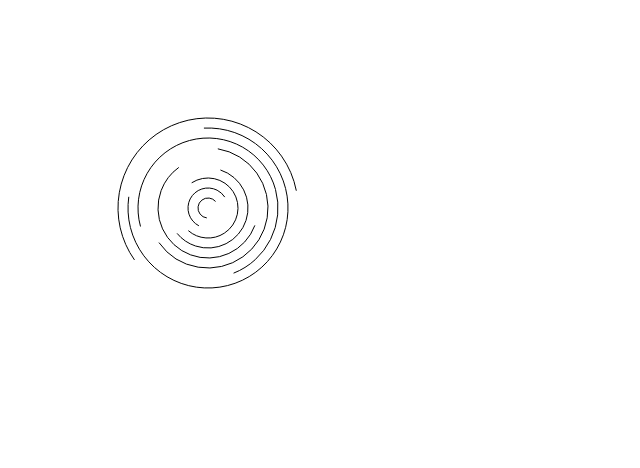
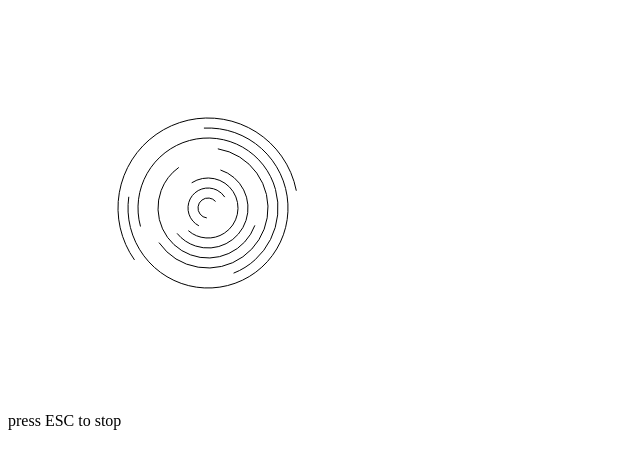
Before and after one commit to hogashi/20200722-rotating-disc, a website: page dist/index.html in a window 1280 px wide. Shown: the whole page, without its empty margins (0-640 px from the left). Drawn offline with Linux system fonts and the light colour scheme.

Commit message:
add text

```diff
--- a/index.ts
+++ b/index.ts
@@ -1,5 +1,3 @@
-console.log('hi');
-
 const deg2rad = (deg: number): number => 2 * Math.PI * (deg - 90) / 360;
 
 const canvas = document.querySelector('canvas');
@@ -23,6 +21,7 @@ const timer = setInterval(() => {
   }
 }, 200);
 
+document.querySelector('body').insertAdjacentHTML('beforeend', '<div>press ESC to stop</div>');
 document.addEventListener('keydown', (e) => {
   if (e.key === 'Escape') {
     console.log('stopped');
```
Also changed, not shown: dist/index.html, dist/index.js.
